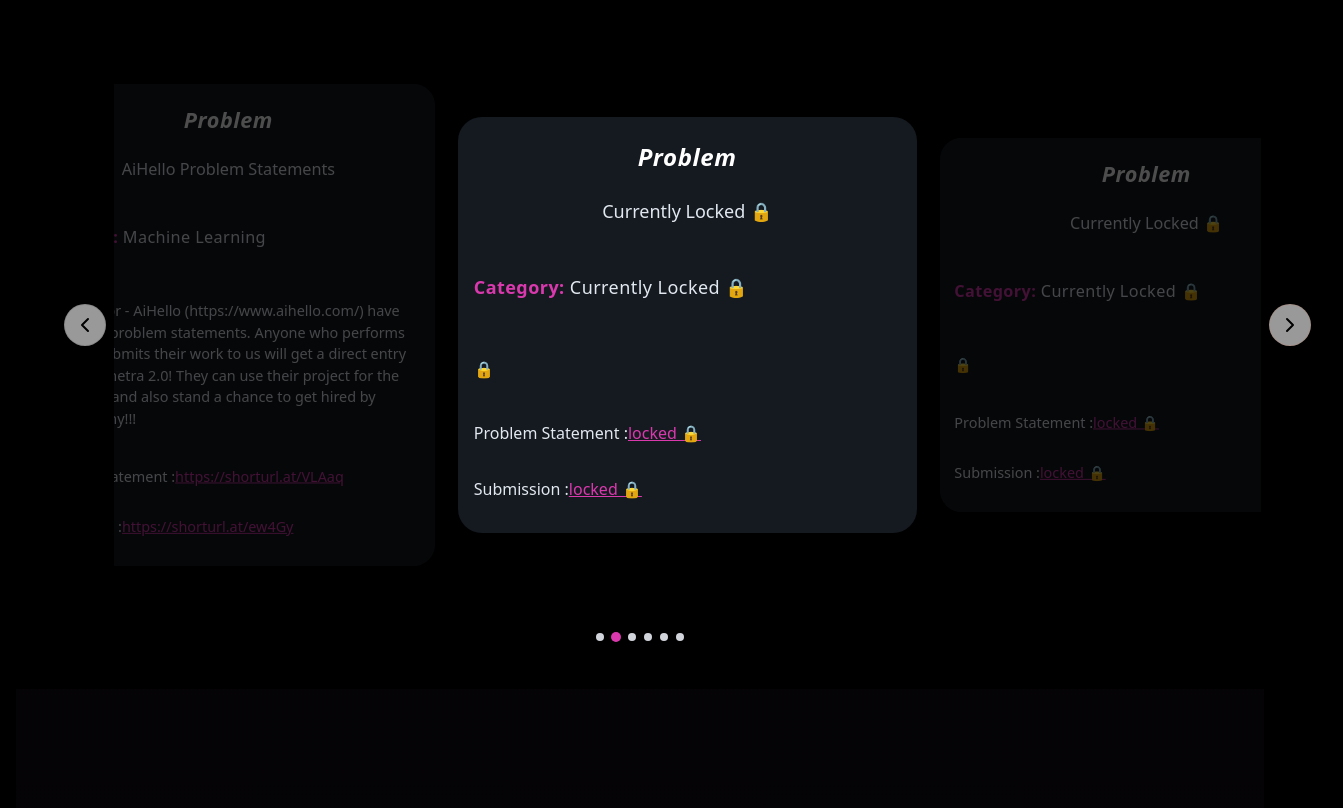
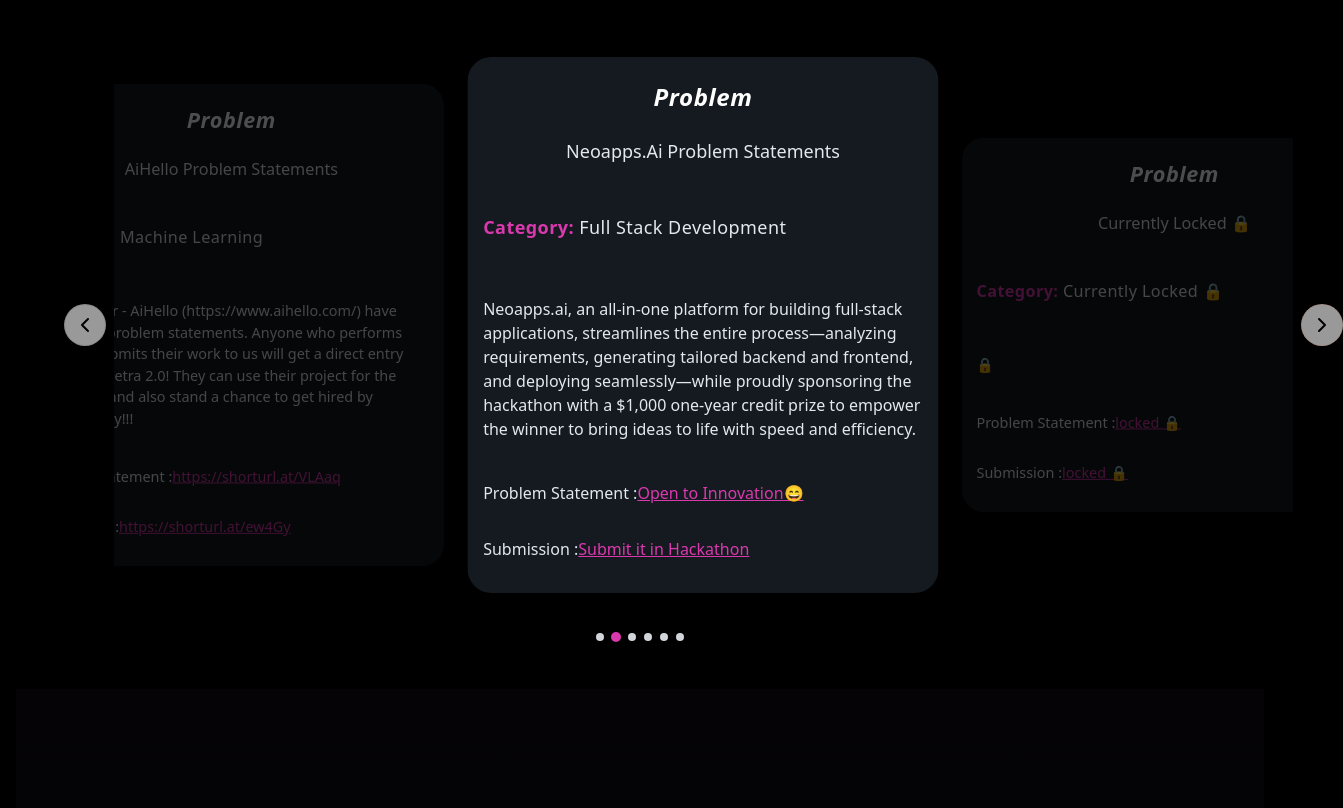
Before and after one commit to THEGAMECHANGER416/CodeKshetra2.0, a React (Vite) app: page /#/ in a window 1280 px wide. Shown: the part 3160-3968 px from the top of the page, 1343 px wide, since content can reach past the window. Built offline with nearby package versions, Linux system fonts and the light colour scheme.

Commit message:
Updated problem Statement

```diff
--- a/src/json/problem-statements.ts
+++ b/src/json/problem-statements.ts
@@ -12,12 +12,12 @@
     Submission: "https://shorturl.at/ew4Gy",
         },
   {
-    title: "Currently locked 🔒",
-    category: "Currently locked 🔒",
+    title: "Neoapps.ai Problem Statements",
+    category: "Full Stack Development",
     description:
-      "🔒",
-      Statement: "locked 🔒",
-      Submission: "locked 🔒",
+      "Neoapps.ai, an all-in-one platform for building full-stack applications, streamlines the entire process—analyzing requirements, generating tailored backend and frontend, and deploying seamlessly—while proudly sponsoring the hackathon with a $1,000 one-year credit prize to empower the winner to bring ideas to life with speed and efficiency.",
+      Statement: " Open to Innovation😄",
+      Submission: "Submit it in Hackathon ",
   },
   {
     title: "Currently locked 🔒",
```
